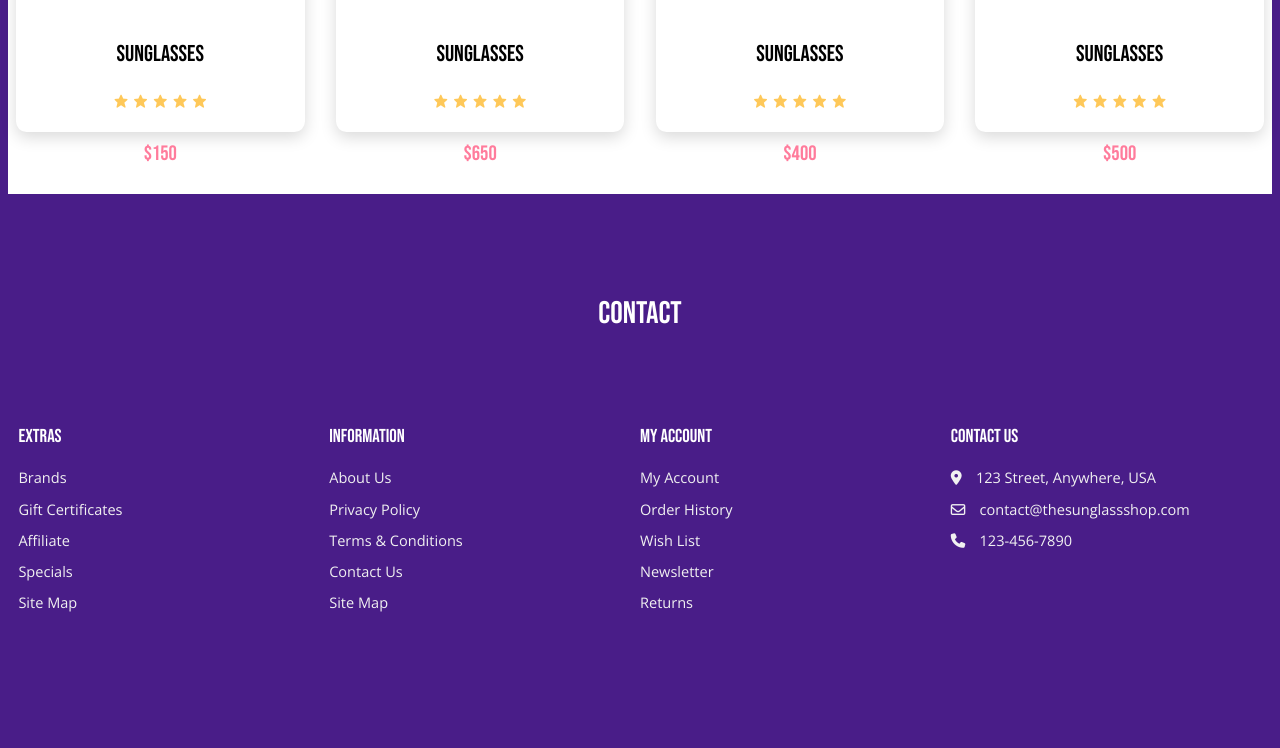
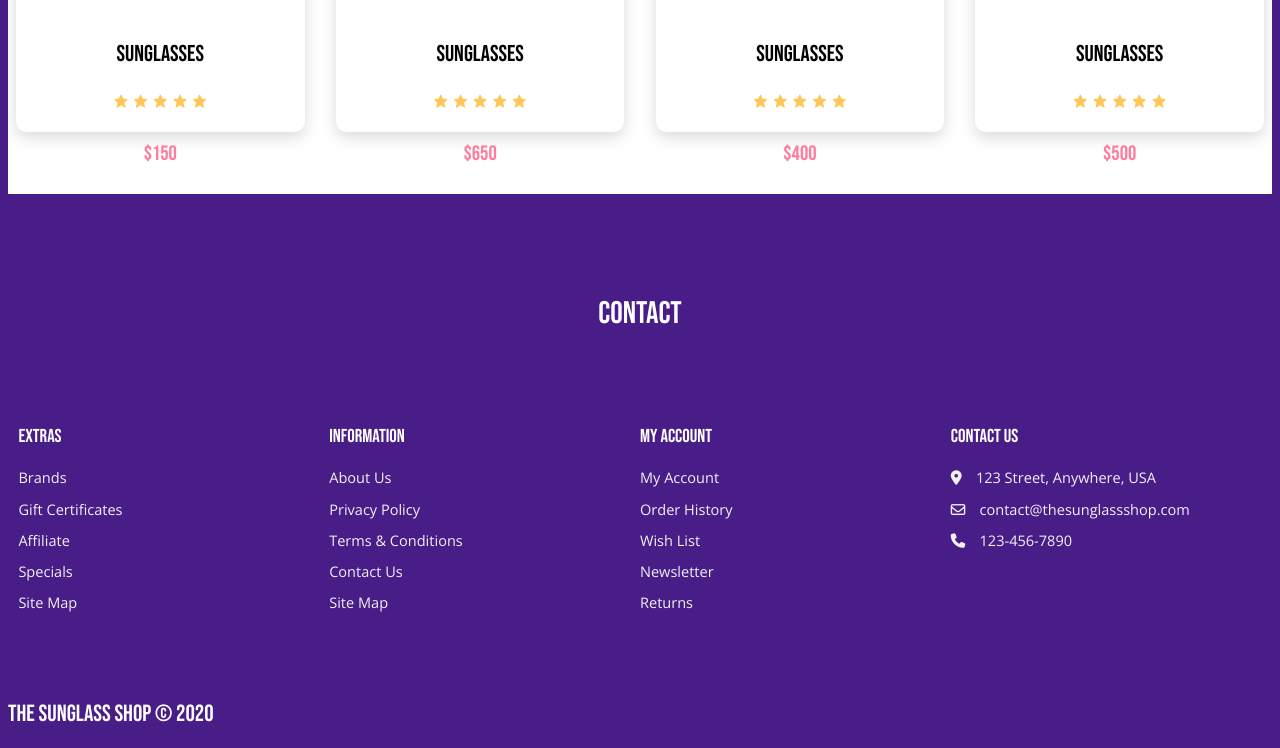
Before and after one commit to patrice111/udacity-project2, a plain HTML site: page index.html in a window 1280 px wide. Shown: the part 3607-4355 px from the top of the page. Before the commit the page ends 4296 px from the top, so only its background shows below. Drawn offline with nearby package versions, Linux system fonts and the light colour scheme.

Commit message:
Update index.html

```diff
--- a/index.html
+++ b/index.html
@@ -524,6 +524,10 @@
         </div>
         </div>
     </footer>
+
+    <div class= copyright>
+        <h2>The Sunglass Shop &copy; 2020</h2>
+    </div>
     <!-- End Footer -->
 
     <!-- Back to top button -->
```
